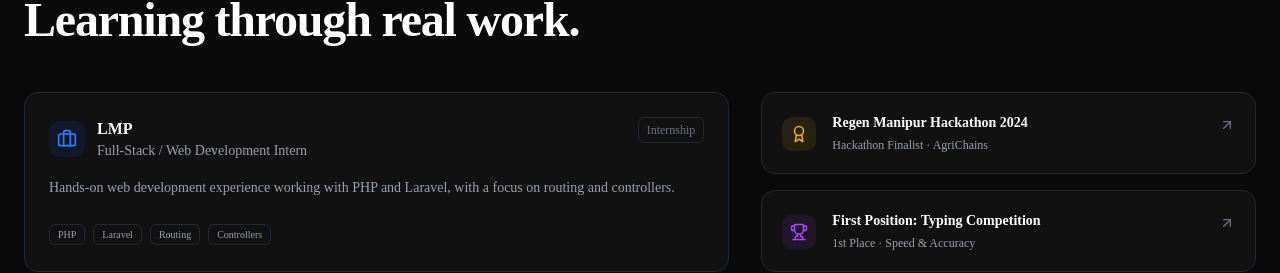
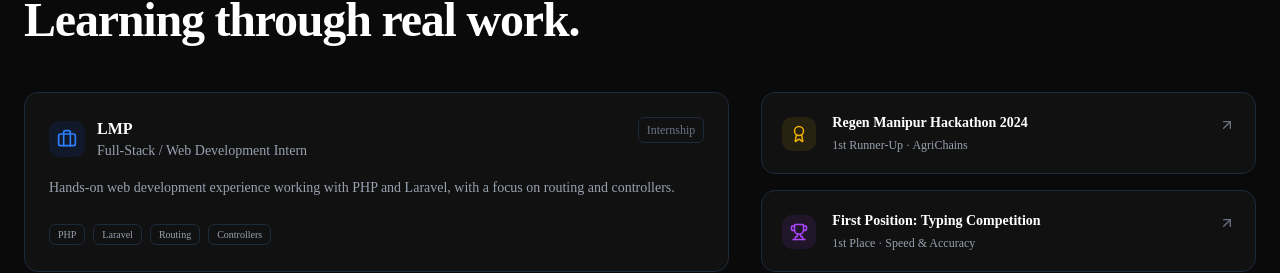
Before and after one commit to Chan420-cyber/Portfolio, a Next.js app: page / in a window 1280 px wide. Shown: the part 3071-3344 px from the top of the page. Built offline with nearby package versions, Linux system fonts and the light colour scheme.

Commit message:
Modified acheivements

```diff
--- a/app/achievements/regen-manipur-2024/page.tsx
+++ b/app/achievements/regen-manipur-2024/page.tsx
@@ -12,7 +12,7 @@ const images = [
     caption: "Official certificate for the Regen Manipur Hackathon 2024."
   },
   {
-    src: "/team-photo.jpg",
+    src: "/team-photo.JPG",
     alt: "Team receiving certificate at Regen Manipur Hackathon 2024",
     caption: "Our team receiving the award at the Regen Manipur Hackathon 2024."
   }
@@ -54,7 +54,7 @@ export default function RegenManipur2024() {
             Regen Manipur Hackathon <span className="text-yellow-500">2024</span>
           </h1>
           <p className="text-gray-400 text-base sm:text-lg max-w-2xl">
-            Recognized as a <strong>Hackathon 1st runners up</strong> for building <strong>AgriChains</strong>, a blockchain-based agricultural traceability solution.
+            Recognized as a <strong>Hackathon 1st Runner-Up</strong> for building <strong>AgriChains</strong>, a blockchain-based agricultural traceability solution.
           </p>
         </div>
 
--- a/app/page.tsx
+++ b/app/page.tsx
@@ -401,7 +401,7 @@ export default function Home() {
                     Regen Manipur Hackathon 2024
                   </h4>
                   <p className="text-xs text-gray-400 truncate">
-                    Hackathon Finalist · AgriChains
+                    1st Runner-Up · AgriChains
                   </p>
                 </div>
                 <ArrowUpRight size={16} className="text-gray-500 group-hover:text-white transition-colors shrink-0 mt-1" />
```
